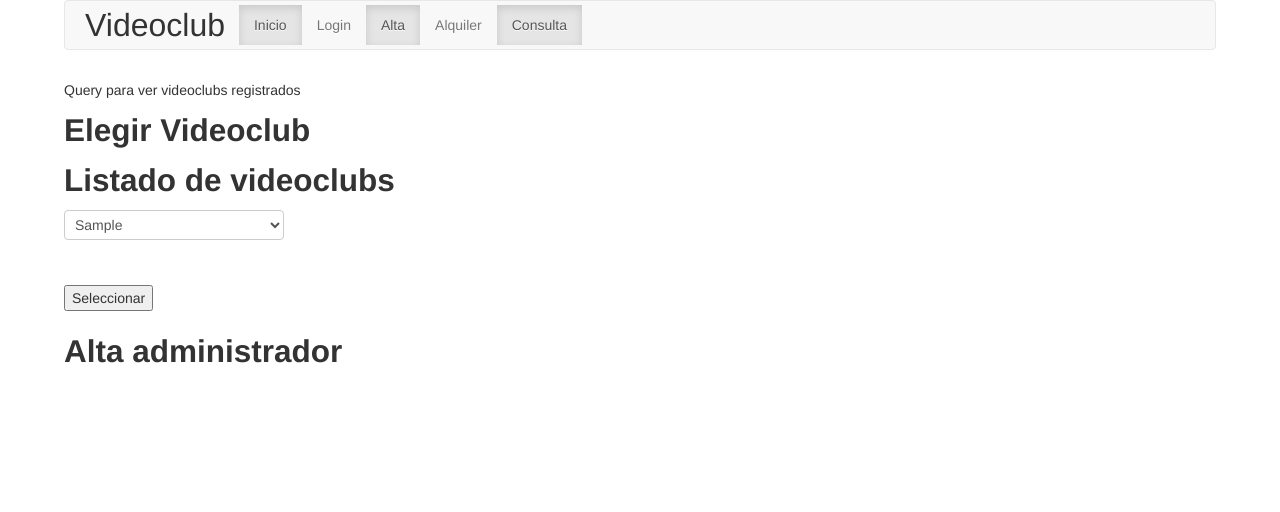
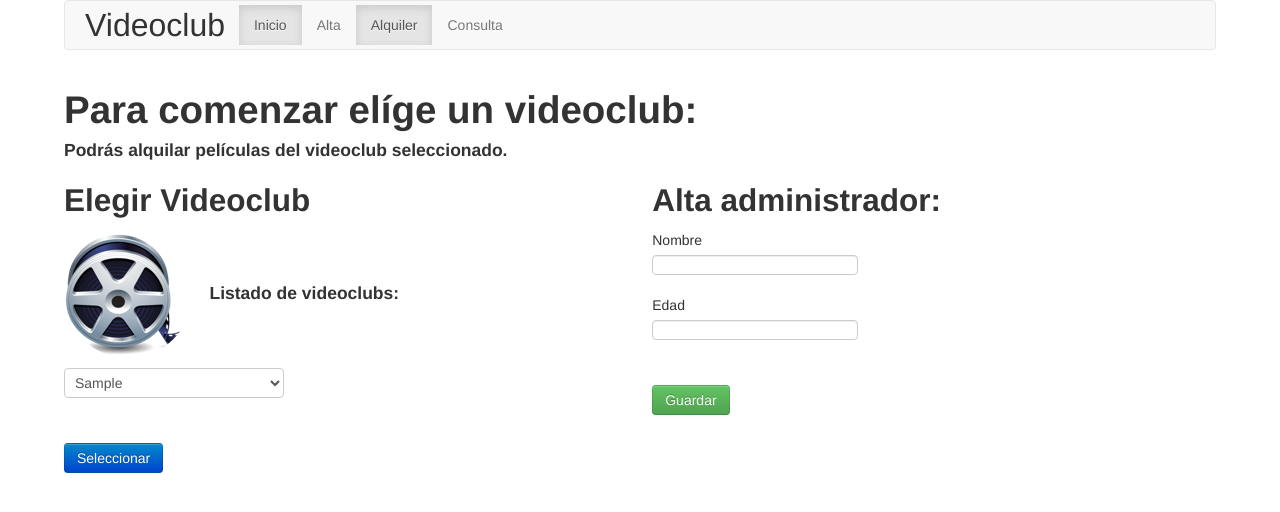
Before and after one commit to Sascuash/ISI-videoclub, a PHP site: page / in a window 1280 px wide. Shown: the top 512 px of the page. Run offline with PHP 8.4, Linux system fonts and the light colour scheme; tables that the repository leaves empty or names only in its code hold one stand-in row (values such as "Sample post"); data that the repository does not hold is empty; some libraries are stand-ins or nearby versions.

Commit message:
Estetica muy bonita

```diff
--- a/header.php
+++ b/header.php
@@ -18,10 +18,9 @@
 		    <div class="collapse navbar-collapse" id="bs-example-navbar-collapse-1">
 		      <ul class="nav navbar-nav" style="margin-top:4px;">
 		        <li class="active"><a href="index.php">Inicio</a></li>
-				<li><a href="login.php">Login</a></li>
-				<li class="active"><a href="alta.php">Alta</a></li>
-				<li><a href="alquiler.php">Alquiler</a></li>
-				<li class="active"><a href="consultaUsuario.php">Consulta</a></li>
+				<li><a href="alta.php">Alta</a></li>
+				<li class="active"><a href="alquiler.php">Alquiler</a></li>
+				<li><a href="consultaUsuario.php">Consulta</a></li>
 		      </ul>
 		    </div><!-- /.navbar-collapse -->
 		  </div><!-- /.container-fluid -->
--- a/index.php
+++ b/index.php
@@ -11,23 +11,39 @@
 
 <?php include ("header.php"); ?>
 
- 		<?php echo '<p>Query para ver videoclubs registrados</p>'; ?>
+ 	<h1>Para comenzar el&iacute;ge un videoclub:</h1>
+ 	<h4>Podr&aacute;s alquilar pel&iacute;culas del videoclub seleccionado.</h4>
+ 	<div class="row-fluid">
+		<div class="span6">
 
  			<h2>Elegir Videoclub</h2>
-
  			<form method="post" action="">
-			<h2>Listado de videoclubs</h2>
+				<h4><img src="img/video.png" alt="videoclub" class="img-circle">&emsp;Listado de videoclubs:</h4>
 				<p>
 					<?php echo $video->listaVideoclubs(); ?>
 				</p>
 
  				<p>
  					<label>&nbsp;</label>
- 				<input type="submit" value="Seleccionar" id="btnSeleccionar" name="btnSeleccionar"/>
+ 					<input class="btn btn-primary" type="submit" value="Seleccionar" id="btnSeleccionar" name="btnSeleccionar"/>
  				</p>
  			</form>
-
- 		<h2>Alta administrador</h2>
-
+ 		</div>
+ 		<div class="span6">
+ 			<h2>Alta administrador:</h2>
+ 			<p>
+ 				<label>Nombre</label>
+ 				<input type="text" name="txtSocio" value="" id="txtSocio"/>
+ 			</p>
+ 			<p>
+ 				<label>Edad</label>
+ 				<input type="text" name="txtEdad" value="" id="txtEdad"/>
+ 			</p>
+ 			<p>
+ 				<label>&nbsp;</label>
+ 				<input class="btn btn-success" type="submit" value="Guardar" id="btnEnviar" name="btnEnviar"/>
+ 			</p>
+ 		</div>
+ 	</div>
 
 <?php include ("footer.php"); ?>
```
Also changed, not shown: alquiler.php (+4 -4 lines), alta.php (+9 -5 lines), img/video.png (added). Lines whose indentation alone changed are shown as unchanged.
